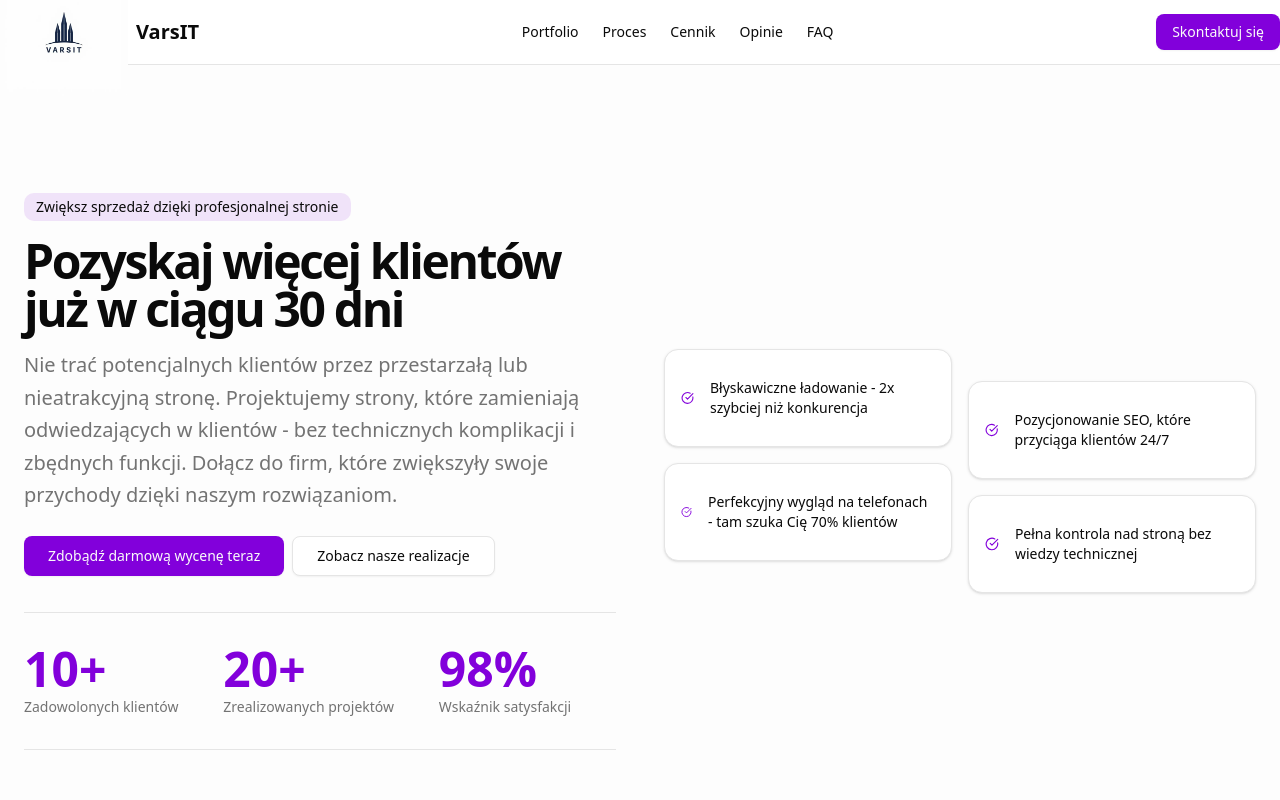
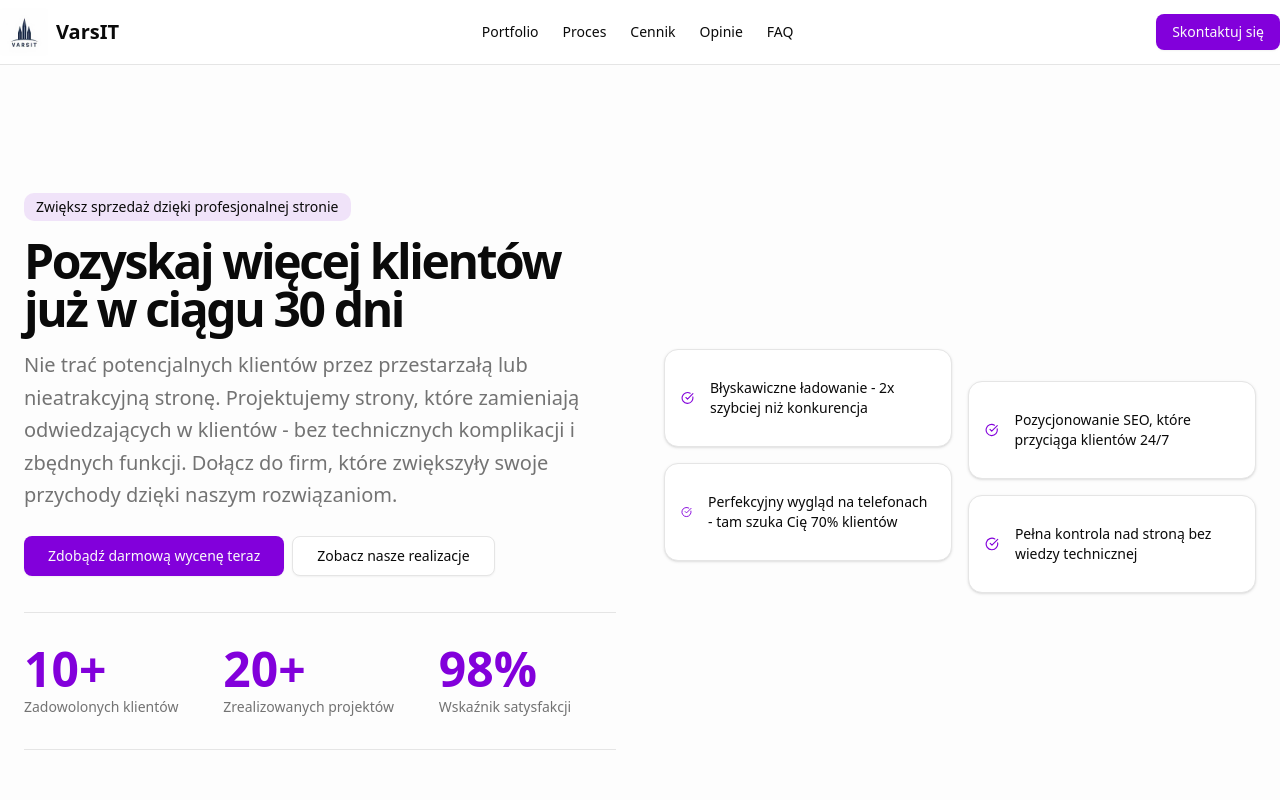
Before and after one commit to bartosz-skejcik/landing-page, a Next.js app: page / in a window 1280 px wide. Shown: the top 800 px of the page. Built offline with nearby package versions, Linux system fonts and the light colour scheme.

Commit message:
final: logo changes

```diff
--- a/src/components/landing/navbar.tsx
+++ b/src/components/landing/navbar.tsx
@@ -10,8 +10,8 @@ function Navbar() {
                     <Image
                         src="/logo.jpg"
                         alt="Logo"
-                        width={128}
-                        height={128}
+                        width={48}
+                        height={48}
                         className="rounded"
                     />
                     <span className="text-xl font-bold">VarsIT</span>
```
Also changed, not shown: public/logo.jpg.
